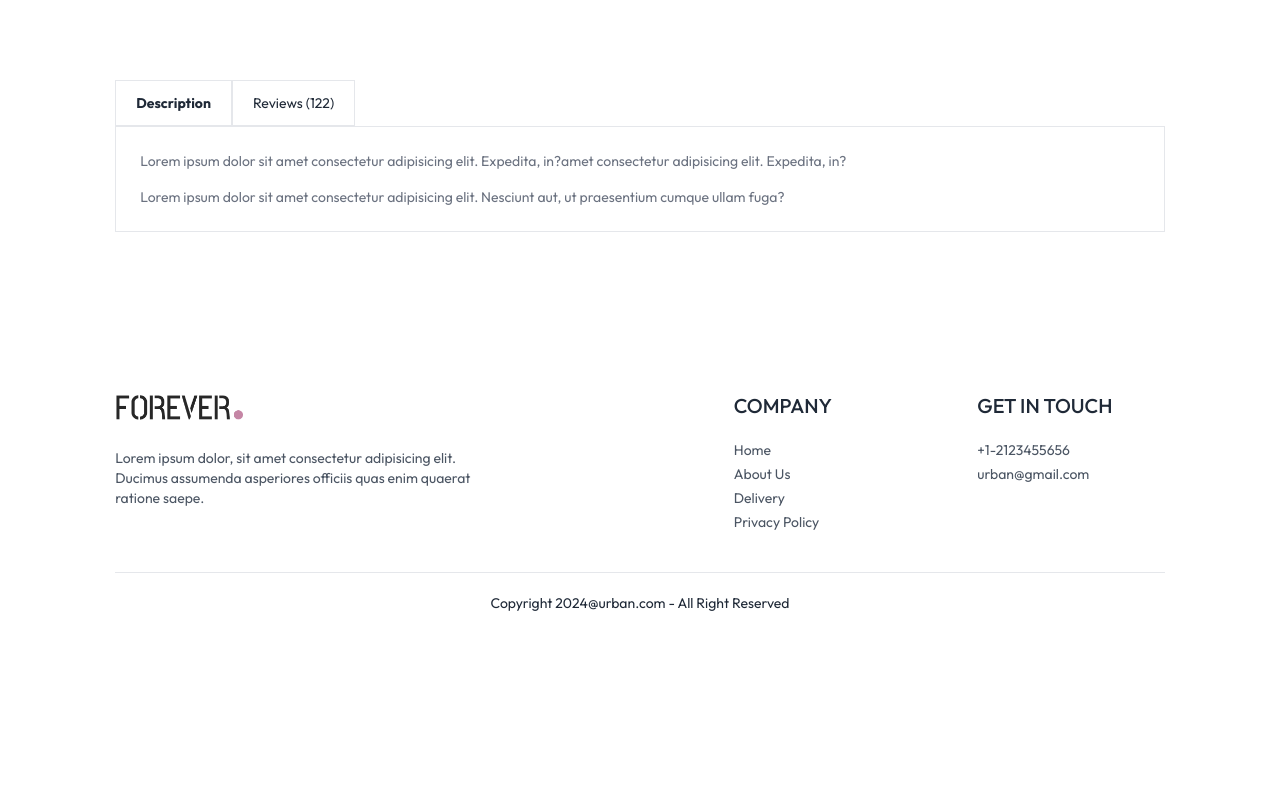
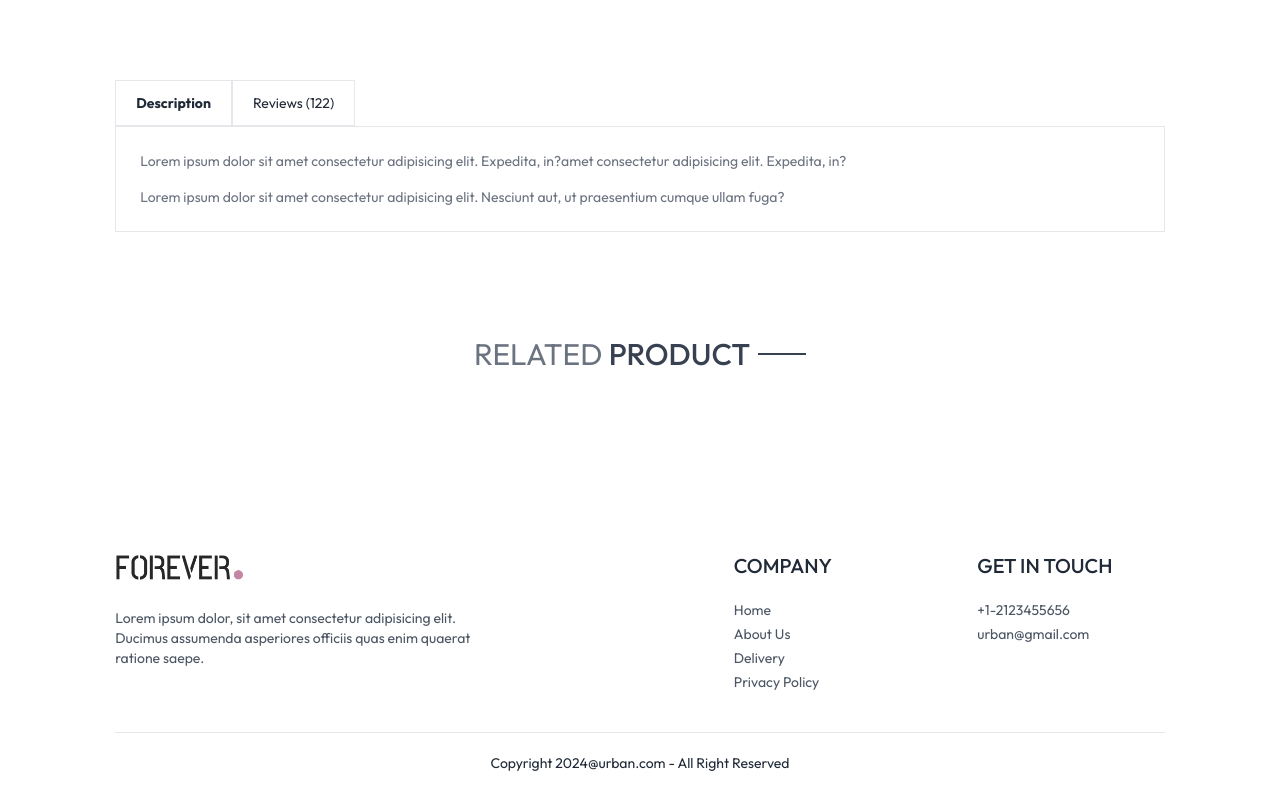
Before and after one commit to ashrafultusar/urban-frontend, a React (Vite) app in the folder urban-frontend/: page /product/aaaaa in a window 1280 px wide. Shown: the part 645-1438 px from the top of the page. Before the commit the page ends 1278 px from the top, so only its background shows below. Built offline with nearby package versions, Linux system fonts and the light colour scheme.

Commit message:
added related product

```diff
--- a/urban-frontend/src/components/RelatedProduct.jsx
+++ b/urban-frontend/src/components/RelatedProduct.jsx
@@ -1,25 +1,27 @@
-import React, { useContext, useEffect, useState } from 'react';
-import { ShopContext } from '../context/ShopContex';
+import React, { useContext, useEffect, useState } from "react";
+import { ShopContext } from "../context/ShopContex";
+import Title from "./Title";
 
 const RelatedProduct = ({ category, subCategory }) => {
+  const { products } = useContext(ShopContext);
+  const [related, setRelated] = useState([]);
 
-    const{products}=useContext(ShopContext)
-const [related,setRelated]=useState([])
+  useEffect(() => {
+    if (products.length > 0) {
+      let productsCopy = products.slice();
+      productsCopy = productsCopy.filter((item) => category === item.category);
+      productsCopy = productsCopy.filter(
+        (item) => subCategory === item.subCategory
+        );
+        setRelated(productsCopy.slice(0,5));
+    }
+  }, [products]);
 
-    useEffect(() => {
-
-        if (products.length>0) {
-            let productsCopy = products.slice();
-
-    }
-
-    }, [products])
-
-    return (
-        <div>
-
-        </div>
-    );
+    return <div className="my-24">
+        <div className="text-center text-3xl py-2">
+            <Title text1={'RELATED'} text2={'PRODUCT'}></Title>
+      </div>
+  </div>;
 };
 
 export default RelatedProduct;
--- a/urban-frontend/src/pages/Product.jsx
+++ b/urban-frontend/src/pages/Product.jsx
@@ -2,6 +2,7 @@ import React, { useContext, useEffect, useState } from "react";
 import { useParams } from "react-router-dom";
 import { ShopContext } from "../context/ShopContex";
 import { assets } from "../assets/assets";
+import RelatedProduct from "../components/RelatedProduct";
 
 const Product = () => {
   const { productId } = useParams();
@@ -105,10 +106,9 @@ const Product = () => {
             aut, ut praesentium cumque ullam fuga?
           </p>
         </div>
-          </div>
-          {/* display latest product */}
-
-
+      </div>
+      {/* display latest product */}
+      <RelatedProduct category={productData.category} subCategory={productData.subCategory}></RelatedProduct>
     </div>
   ) : (
     <div className="opacity-0"></div>
```
